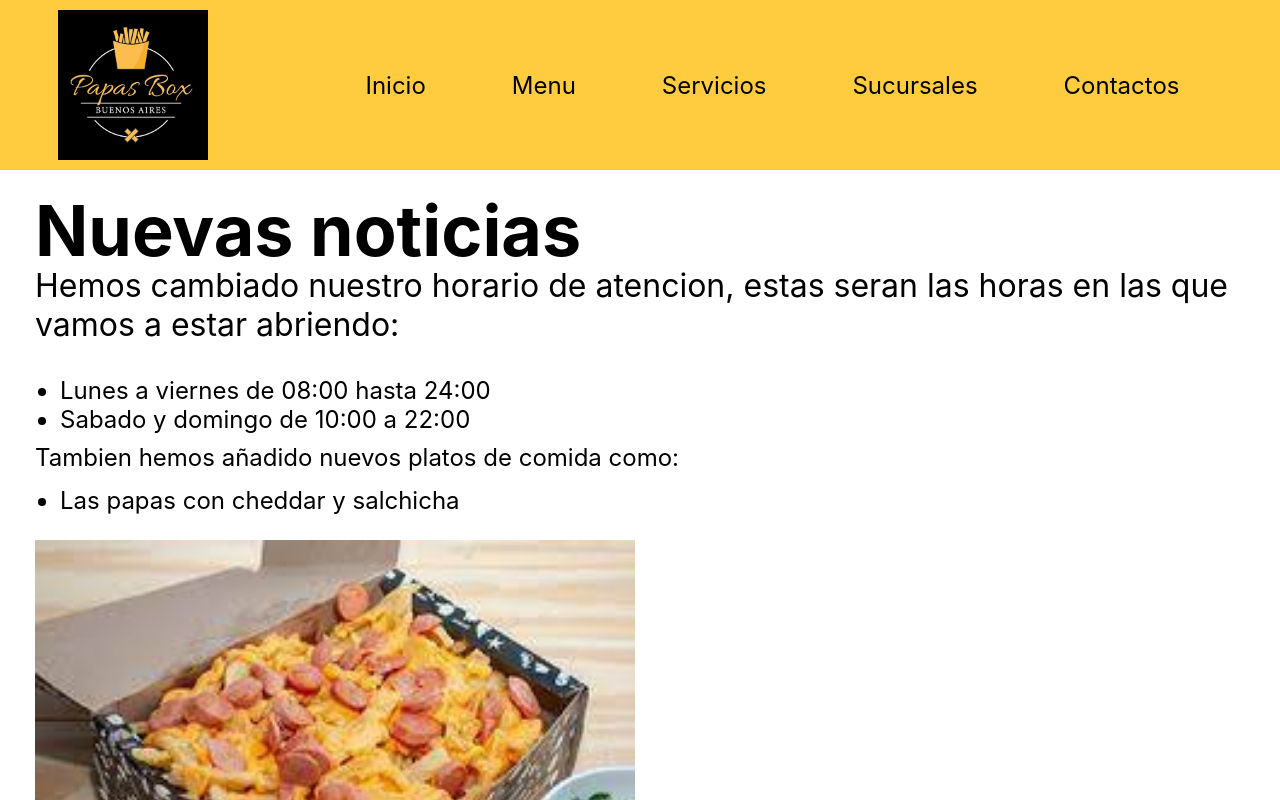
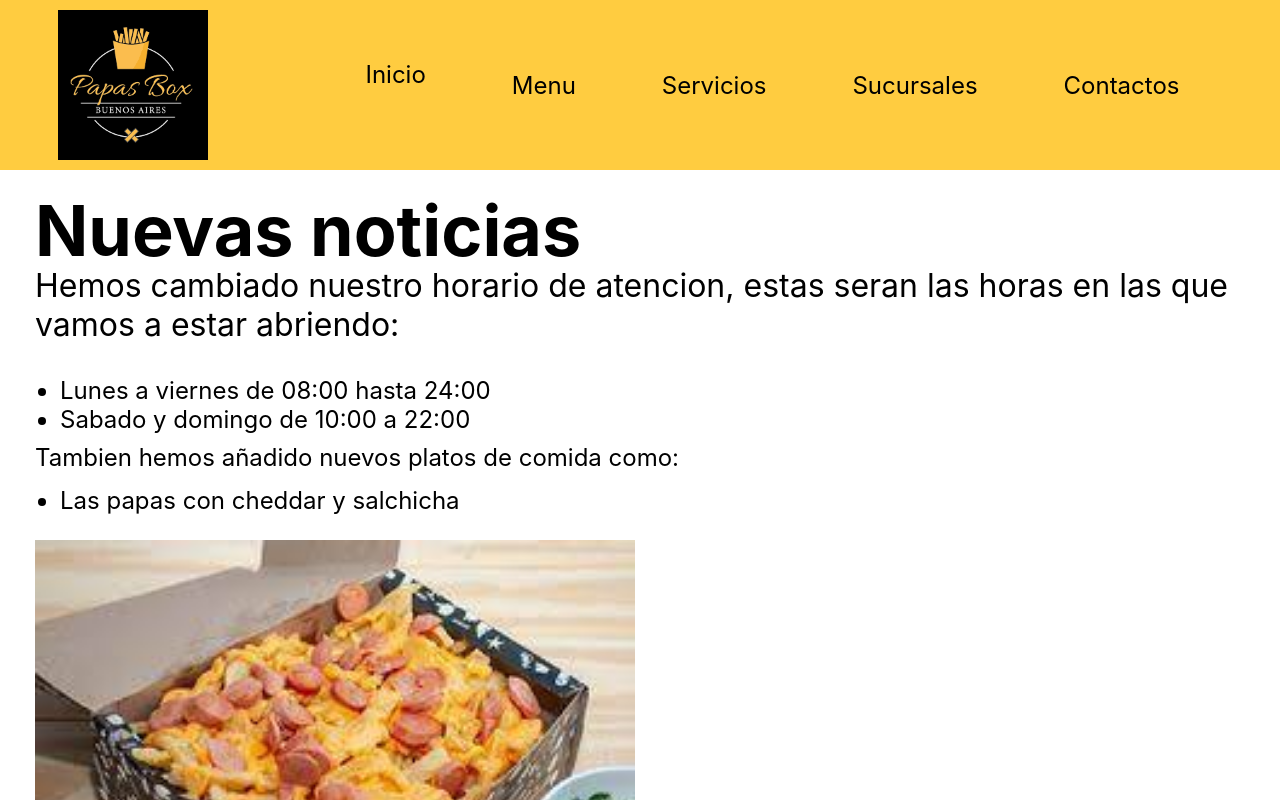
Before and after one commit to nicolasp29/aplicando-SASSII-y-SEO, a plain HTML site: page index.html in a window 1280 px wide. In both pictures the pointer is over the item "Inicio". Shown: the top 800 px of the page. Drawn offline with Linux system fonts and the light colour scheme.

Commit message:
agregue animaciones al menu

```diff
--- a/estilo.css
+++ b/estilo.css
@@ -26,6 +26,9 @@ ul a{
     text-decoration: none;
     color: black;
 
+}
+li:hover{
+    height: 51px;
 }
 .imagen1{
     display: flex;
```
